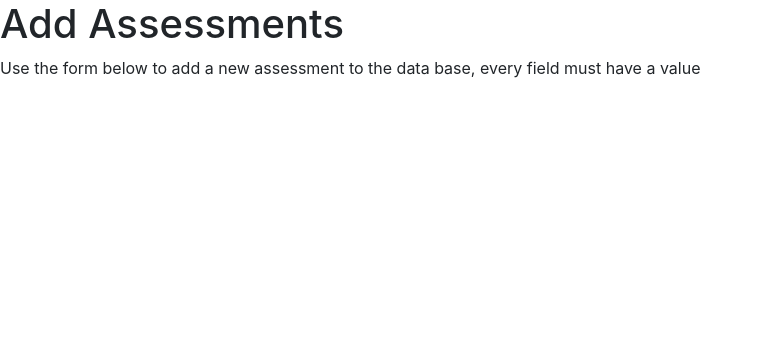
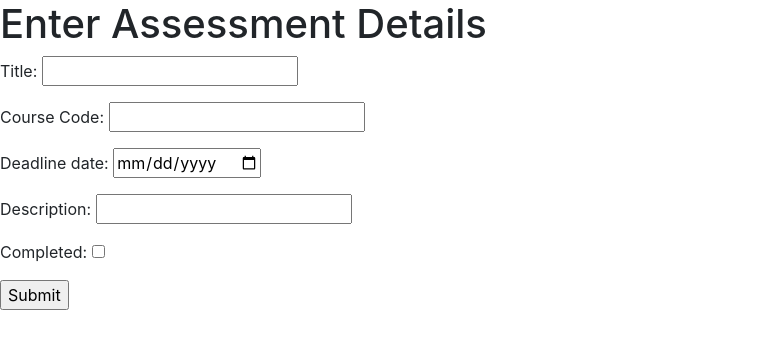
Before and after one commit to RufusJKM/webApplicationDevelopment, a Flask app: page /addNew in a window 1280 px wide. Shown: the part 56-405 px from the top of the page, without its empty margins (0-763 px from the left). Run offline with Flask 3, Linux system fonts and the light colour scheme; some libraries are stand-ins or nearby versions.

Commit message:
You can view assessments and add assessments

```diff
--- a/Coursework_1/app/forms.py
+++ b/Coursework_1/app/forms.py
@@ -5,3 +5,10 @@ from wtforms import BooleanField
 from wtforms import DateField
 from wtforms import RadioField
 from wtforms.validators import DataRequired
+
+class NewAssessmentForm(FlaskForm):
+    title = StringField('Title', validators=[DataRequired()])
+    code = IntegerField('Code', validators=[DataRequired()])
+    dueDate= DateField('Date', validators=[DataRequired()])
+    description = StringField('Description', validators=[DataRequired()])
+    completed = BooleanField('Completed')
--- a/Coursework_1/app/models.py
+++ b/Coursework_1/app/models.py
@@ -4,6 +4,6 @@ class Assessment(db.Model):
     id = db.Column(db.Integer, primary_key=True)
     title = db.Column(db.String(100), index=True, unique=True)
     module_code = db.Column(db.Integer)
-    deadline_date = db.Column(db.DateTime)
+    deadline_date = db.Column(db.Date)
     description = db.Column(db.String(500))
     completed = db.Column(db.Boolean)
--- a/Coursework_1/app/templates/addNew.html
+++ b/Coursework_1/app/templates/addNew.html
@@ -1,6 +1,30 @@
 {% extends "base.html" %}
-{% block content %}
-
-<h1>Add Assessments</h1>
-{{addNew.description}}
+ {% block content %}
+  {% with messages = get_flashed_messages() %}
+   {% if messages %}
+    <ul>
+     {% for message in messages %}
+       <li>{{ message }} </li>
+     {% endfor %}
+    </ul>
+  {% endif %}
+{% endwith %}
+<h1>Enter Assessment Details</h1>
+<form action="" method="post" name="new">
+    {{ form.hidden_tag() }}
+    <p>
+       Title: {{ form.title }}<br>
+    </p>
+    <p>
+       Course Code: {{ form.code }}<br>
+    </p>
+    <p>
+        Deadline date: {{ form.dueDate }}<br>
+    </p>
+    <p>
+        Description: {{ form.description }}<br>
+    </p>
+    <p>Completed: {{ form.completed }}</p>
+    <p><input type="submit" value="Submit"></p>
+</form>
 {% endblock %}
--- a/Coursework_1/app/views.py
+++ b/Coursework_1/app/views.py
@@ -1,15 +1,25 @@
-from flask import render_template
-from app import app
+from flask import render_template, flash
+from app import app, db, models
+from .forms import NewAssessmentForm
 
 @app.route('/', methods=['GET', 'POST'])
 def home():
+    assessments = []
+    for a in models.Assessment.query.all():
+        assessments.append(a)
     home={'description':"Use this page to view all assessments, filter by completion and view assessment details"}
-    return render_template('home.html', title='View Assessments', home=home)
+    return render_template('home.html', title='View Assessments', home=home, assessments=assessments)
 
 @app.route('/addNew', methods=['GET', 'POST'])
 def addNew():
+    form = NewAssessmentForm()
+    if form.validate_on_submit():
+        flash('Successfully added %s to assessments'%(form.title.data))
+        a = models.Assessment(title=form.title.data, module_code=form.code.data, deadline_date=form.dueDate.data, description=form.description.data, completed=form.completed.data)
+        db.session.add(a)
+        db.session.commit()
     addNew={'description':"Use the form below to add a new assessment to the data base, every field must have a value"}
-    return render_template('addNew.html', title='Add Assessments', addNew=addNew)
+    return render_template('addNew.html', title='Add Assessments', addNew=addNew, form=form)
 
 @app.route('/edit', methods=['GET', 'POST'])
 def edit():
--- a/Coursework_1/migrations/versions/721772dbc52e_initial_migration.py
+++ b/Coursework_1/migrations/versions/721772dbc52e_initial_migration.py
@@ -22,7 +22,7 @@ def upgrade():
     sa.Column('id', sa.Integer(), nullable=False),
     sa.Column('title', sa.String(length=100), nullable=False),
     sa.Column('module_code', sa.Integer(), nullable=False),
-    sa.Column('deadline_date', sa.DateTime(), nullable=False),
+    sa.Column('deadline_date', sa.Date(), nullable=False),
     sa.Column('description', sa.String(length=500), nullable=False),
     sa.Column('completed', sa.Boolean(), nullable=False),
     sa.PrimaryKeyConstraint('id')
```
Also changed, not shown: Coursework_1/app/templates/home.html (+6 -3 lines), Coursework_1/app.db.
